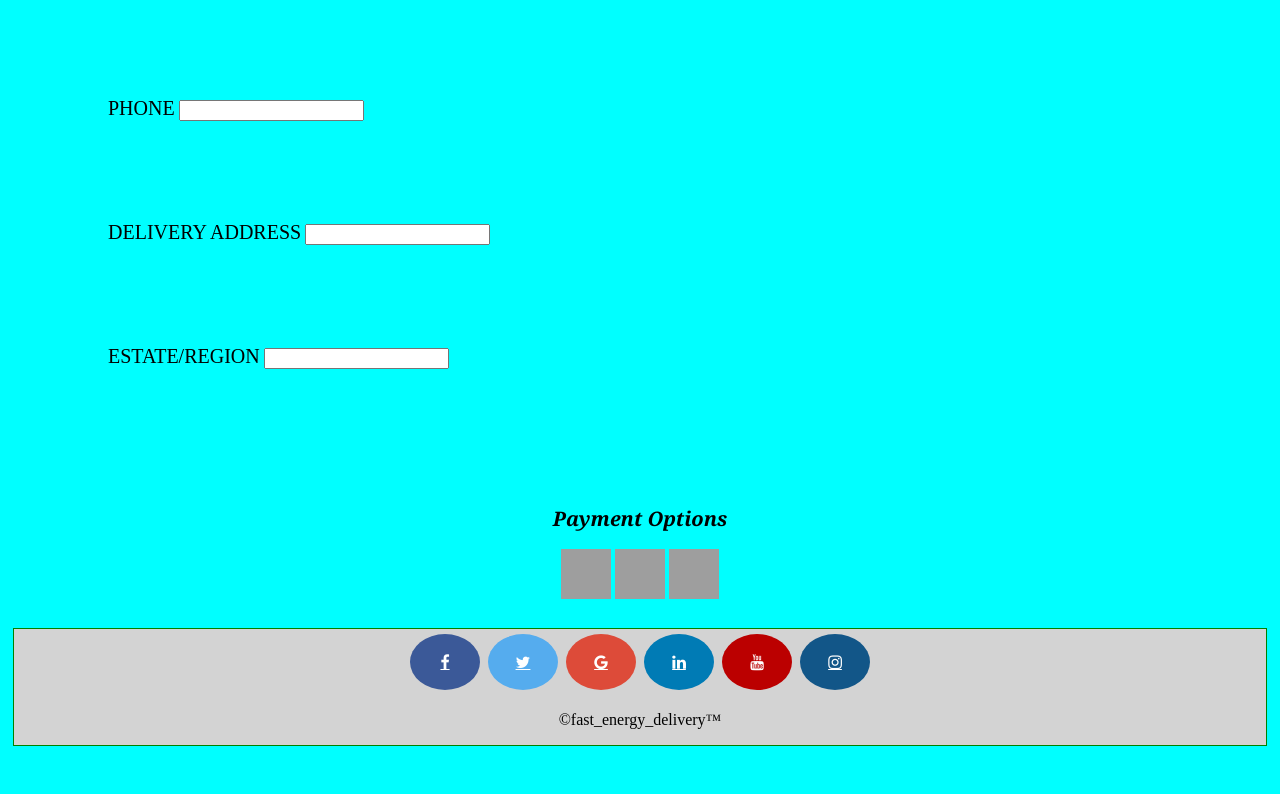
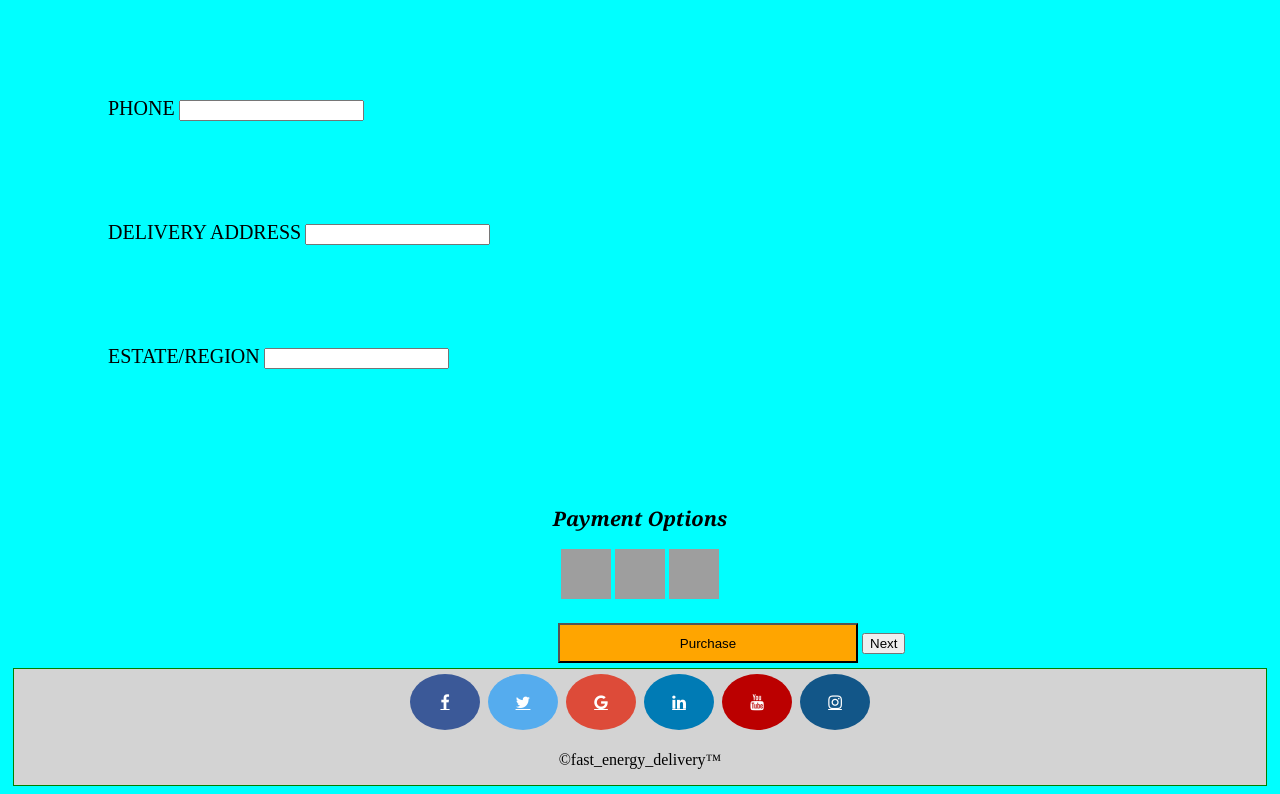
Before and after one commit to vinowiye/King_gas_delivery1, a plain HTML site: page address.html in a window 1280 px wide. Shown: the part 421-1215 px from the top of the page. Before the commit the page ends 1175 px from the top, so only its background shows below. Drawn offline with Linux system fonts and the light colour scheme; grey boxes are pictures that could not be loaded.

Commit message:
all complete

```diff
--- a/address.html
+++ b/address.html
@@ -60,8 +60,9 @@
     <img class="image1" src="https://cdn0.iconfinder.com/data/icons/shift-ecommerce/32/Paypal-512.png">
 <img class="image2" src="https://i0.wp.com/kenyannews.co.ke/wp-content/uploads/2020/04/MPESA.jpg?resize=1200%2C675&ssl=1">
 <img class="image3" src="https://www.indifi.com/blog/wp-content/uploads/2020/02/How-Are-Payments-Managed-On-Amazon--512x290.png">
-  </div>
-
+</div>
+<button type="button" onclick="alert('Payment Made successfully Press Next To Track Your Order')" style="width:300px;height: 40px; margin-left: 550px;background-color: orange;">Purchase</button>
+<a href="track.html"><button>Next</button></a>
 </div>
 </body>
 
```
Also changed, not shown: cart.html (+1 -0 lines), index.html (+1 -1 lines).
